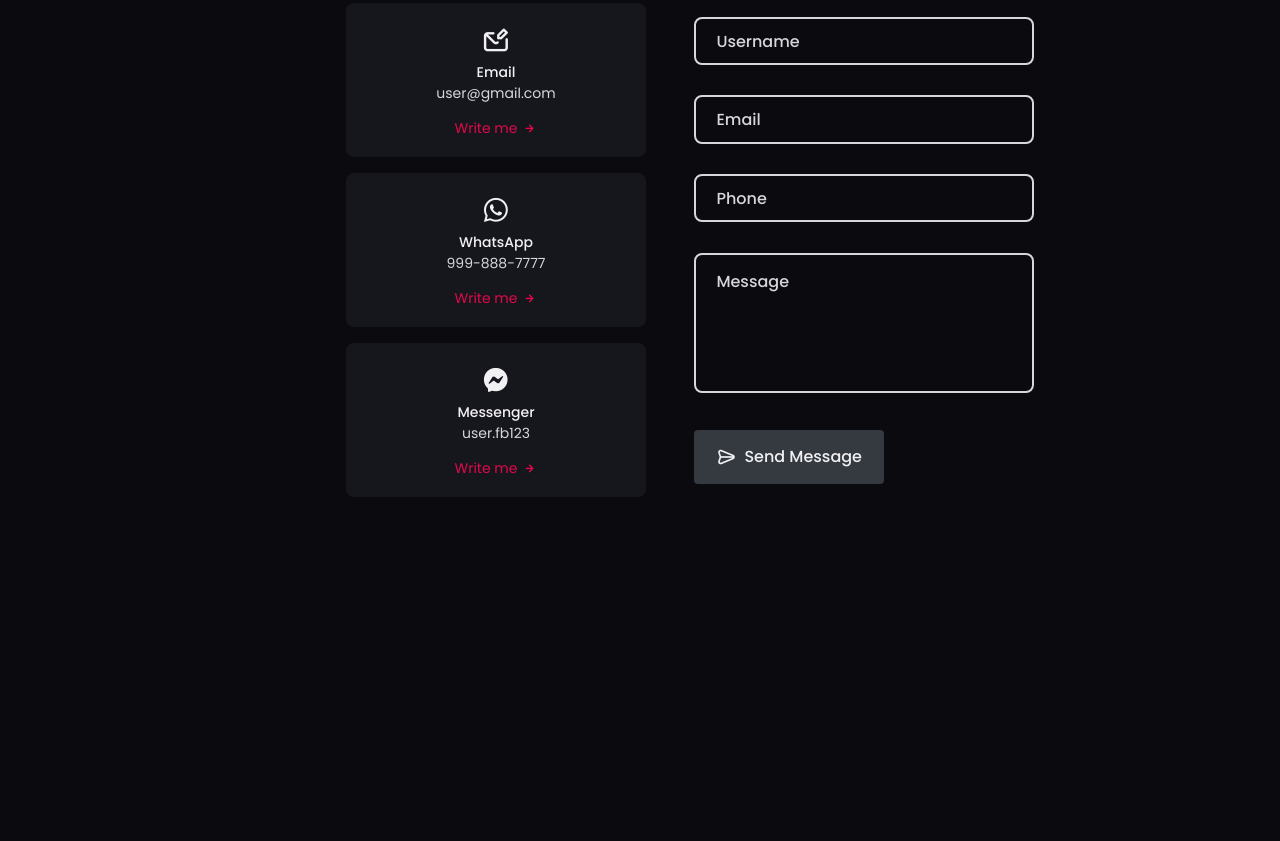
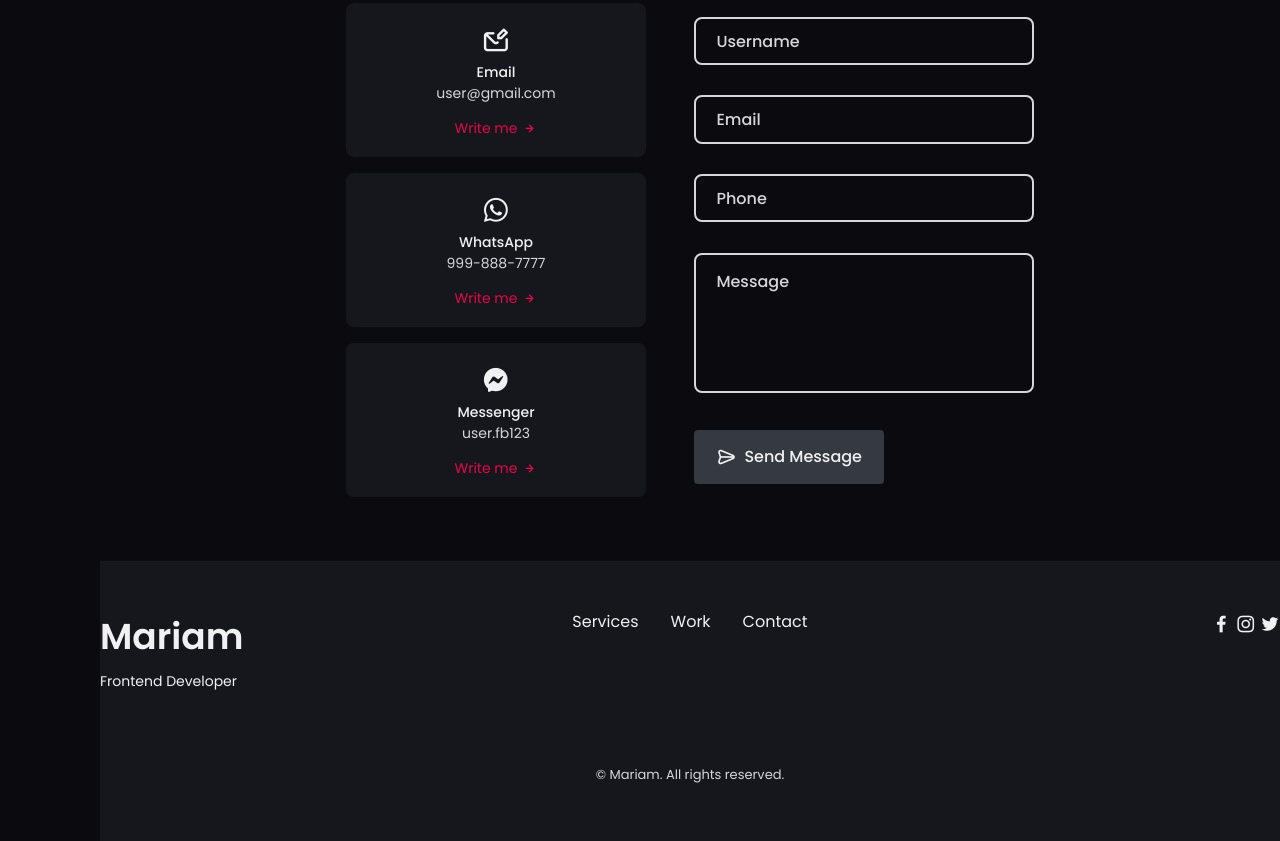
Before and after one commit to harry-jakes3018/personal-portfolio1, a plain HTML site: page index.html in a window 1280 px wide. Shown: the part 5053-5894 px from the top of the page. Before the commit the page ends 5582 px from the top, so only its background shows below. Drawn offline with nearby package versions, Linux system fonts and the light colour scheme.

Commit message:
Footer Section Completed

```diff
--- a/assets/css/style.css
+++ b/assets/css/style.css
@@ -1072,6 +1072,64 @@ textarea.input {
 }
 
 /*=============== FOOTER ===============*/
+.footer {
+    padding-top: 2rem;
+}
+
+.footer__container {
+    grid-template-columns: repeat(3, 1fr);
+    column-gap: 1.6rem;
+}
+
+.footer__bg {
+    background-color: var(--box-color);
+    padding: 3rem 0 3.5rem;
+}
+
+.footer__title {
+    font-size: var(--h1-font-size);
+    margin-bottom: var(--mb-0-25);
+}
+
+.footer__subtitle {
+    font-size: var(--small-font-size);
+}
+
+.footer__links {
+    display: flex;
+    justify-self: center;
+    column-gap: 2rem;
+}
+
+.footer__link:hover {
+    color: var(--skin-color);
+}
+
+.footer__socials {
+    justify-self: flex-end;
+}
+
+.footer__social {
+    font-size: 1.25rem;
+    margin-bottom: var(--mb-1-5);
+}
+
+.footer__social:hover {
+    color: var(--skin-color);
+}
+
+.footer__copy {
+    font-size: var(--smaller-font-size);
+    text-align: center;
+    margin-top: 4.5rem;
+}
+
+.footer__title,
+.footer__subtitle,
+.footer__link,
+.footer__social {
+    color: var(--title-color);
+}
 
 /*=============== SCROLL UP ===============*/
 
--- a/index.html
+++ b/index.html
@@ -1243,6 +1243,59 @@
             </section>
 
             <!--===== FOOTER =====-->
+            <footer class="footer">
+                <div class="footer__bg">
+                    <div class="footer__container container grid">
+                        <div>
+                            <h1 class="footer__title">Mariam</h1>
+                            <span class="footer__subtitle"
+                                >Frontend Developer</span
+                            >
+                        </div>
+
+                        <ul class="footer__links">
+                            <li>
+                                <a href="#services" class="footer__link"
+                                    >Services</a
+                                >
+                            </li>
+                            <li>
+                                <a href="#work" class="footer__link">Work</a>
+                            </li>
+                            <li>
+                                <a href="#contact" class="footer__link"
+                                    >Contact</a
+                                >
+                            </li>
+                        </ul>
+
+                        <div class="footer__socials">
+                            <a
+                                href="https://www.facebook.com"
+                                class="footer__social"
+                                target="_blank"
+                                ><i class="uil uil-facebook-f"></i
+                            ></a>
+                            <a
+                                href="https://www.instagram.com"
+                                class="footer__social"
+                                target="_blank"
+                                ><i class="uil uil-instagram"></i
+                            ></a>
+                            <a
+                                href="https://www.twitter.com"
+                                class="footer__social"
+                                target="_blank"
+                                ><i class="uil uil-twitter"></i
+                            ></a>
+                        </div>
+                    </div>
+
+                    <p class="footer__copy">
+                        &#169; Mariam. All rights reserved.
+                    </p>
+                </div>
+            </footer>
         </main>
 
         <!--========== SCROLL UP ==========-->
```
